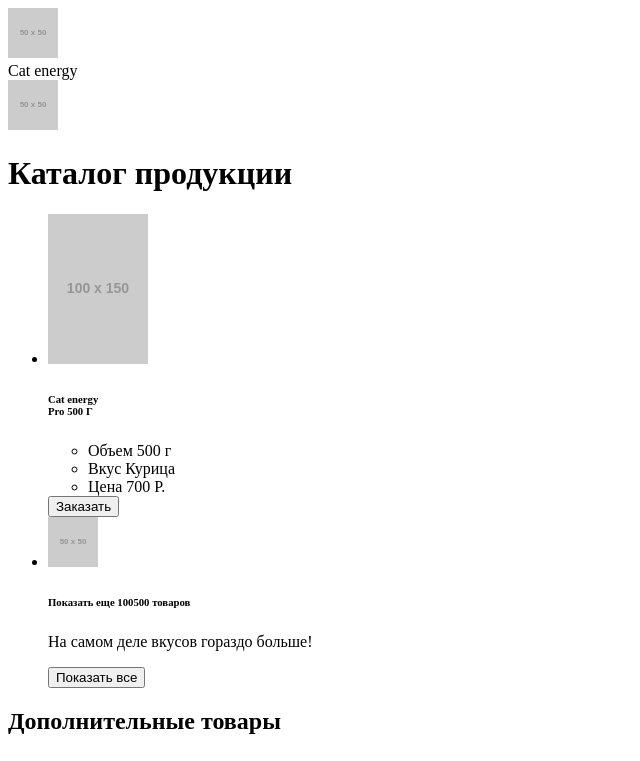
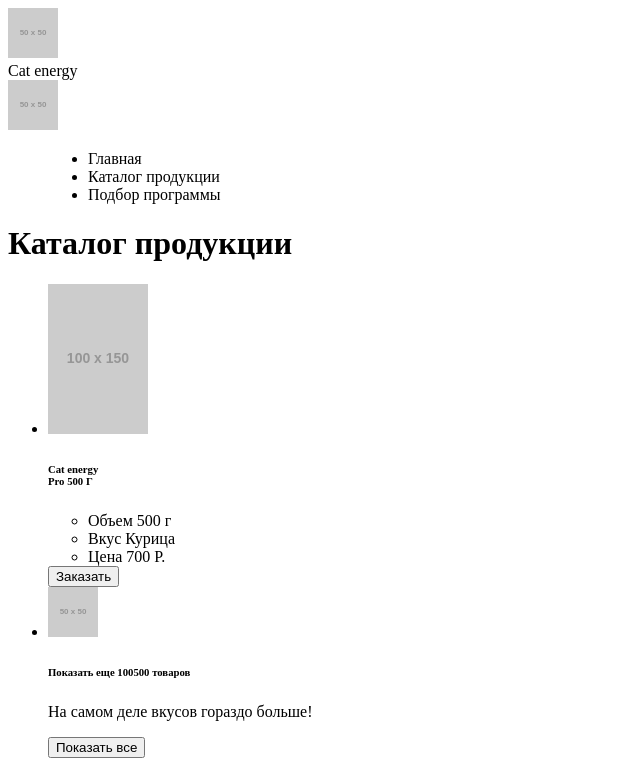
Before and after one commit to katgur/cat-energy, a plain HTML site: page source/catalog.html in a window 1280 px wide. Shown: the top 761 px of the page, without its empty margins (0-640 px from the left). Drawn offline with Linux system fonts and the light colour scheme; placeholder pictures from the web are drawn by us.

Commit message:
added menu

```diff
--- a/source/catalog.html
+++ b/source/catalog.html
@@ -16,6 +16,13 @@
         <div class="header__burger">
             <img src="http://placehold.it/50x50" />
         </div>
+        <menu class="header__menu">
+            <ul>
+                <li class="header__item">Главная</li>
+                <li class="header__item">Каталог продукции</li>
+                <li class="header__item">Подбор программы</li>
+            </ul>
+        </menu>
     </header>
     <main>
         <h1 class="title title_type_h1">Каталог продукции</h1>
```
Also changed, not shown: source/form.html (+7 -0 lines), source/index.html (+7 -0 lines).
